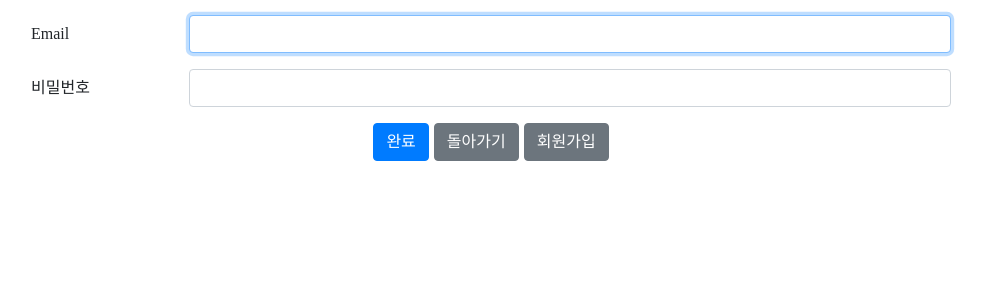
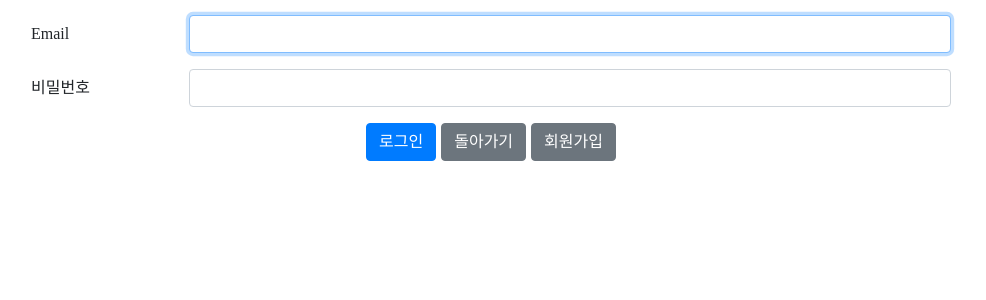
Before and after one commit to hyeongJuKim/MyBook, a Django app: page /users/login in a window 1280 px wide. Shown: the part 56-356 px from the top of the page, without its empty margins (149-1135 px from the left). Run offline with Django 3.2, Linux system fonts and the light colour scheme; some libraries are stand-ins or nearby versions; some web fonts are replaced.

Commit message:
fix:완료 버튼 로그인 으로 변경

```diff
--- a/mybook/book/templates/book/user_login.html
+++ b/mybook/book/templates/book/user_login.html
@@ -13,7 +13,7 @@
     </div>
   {% endfor %}
     <div class="book-action-box">
-      <input type="submit" class="btn btn-primary" value="완료" />
+      <input type="submit" class="btn btn-primary" value="로그인" />
       <a href="{% url 'index' %}">
         <button type="button" class="btn btn-secondary">돌아가기</button>
       </a>
```
